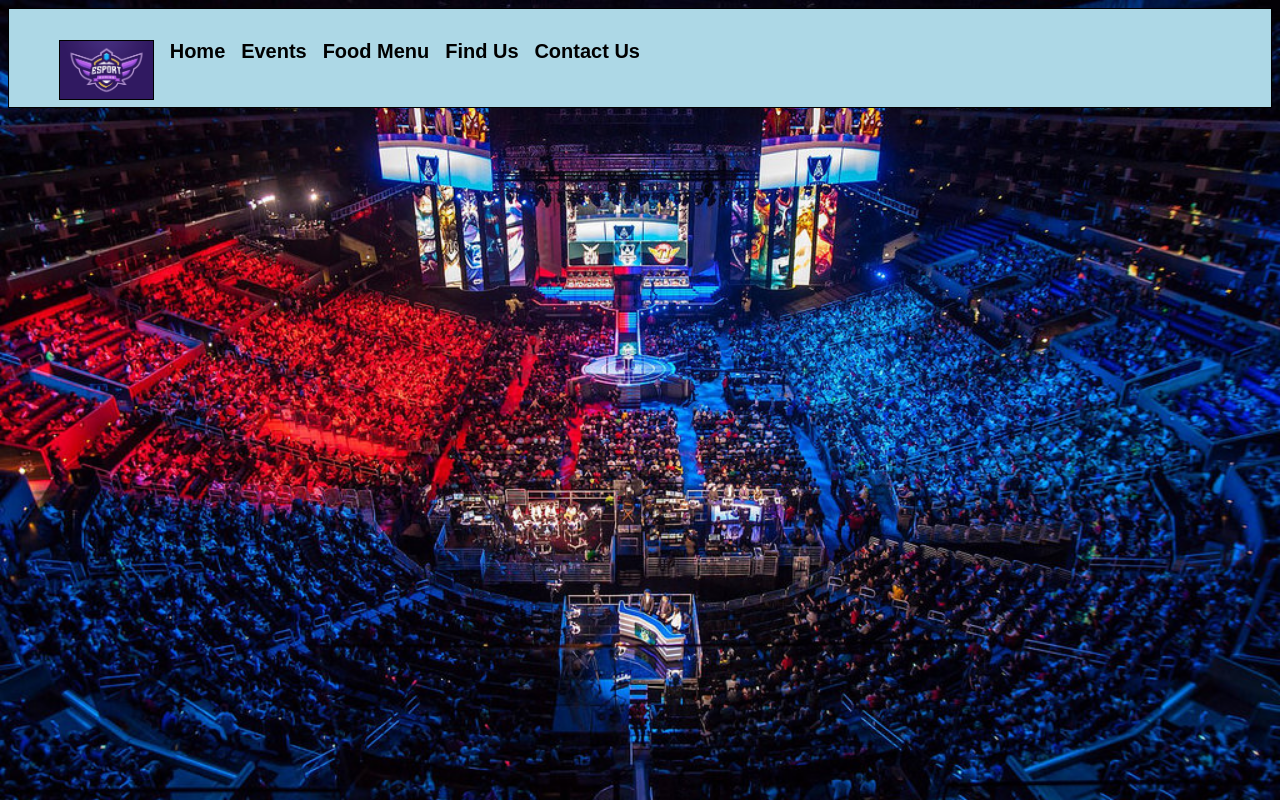
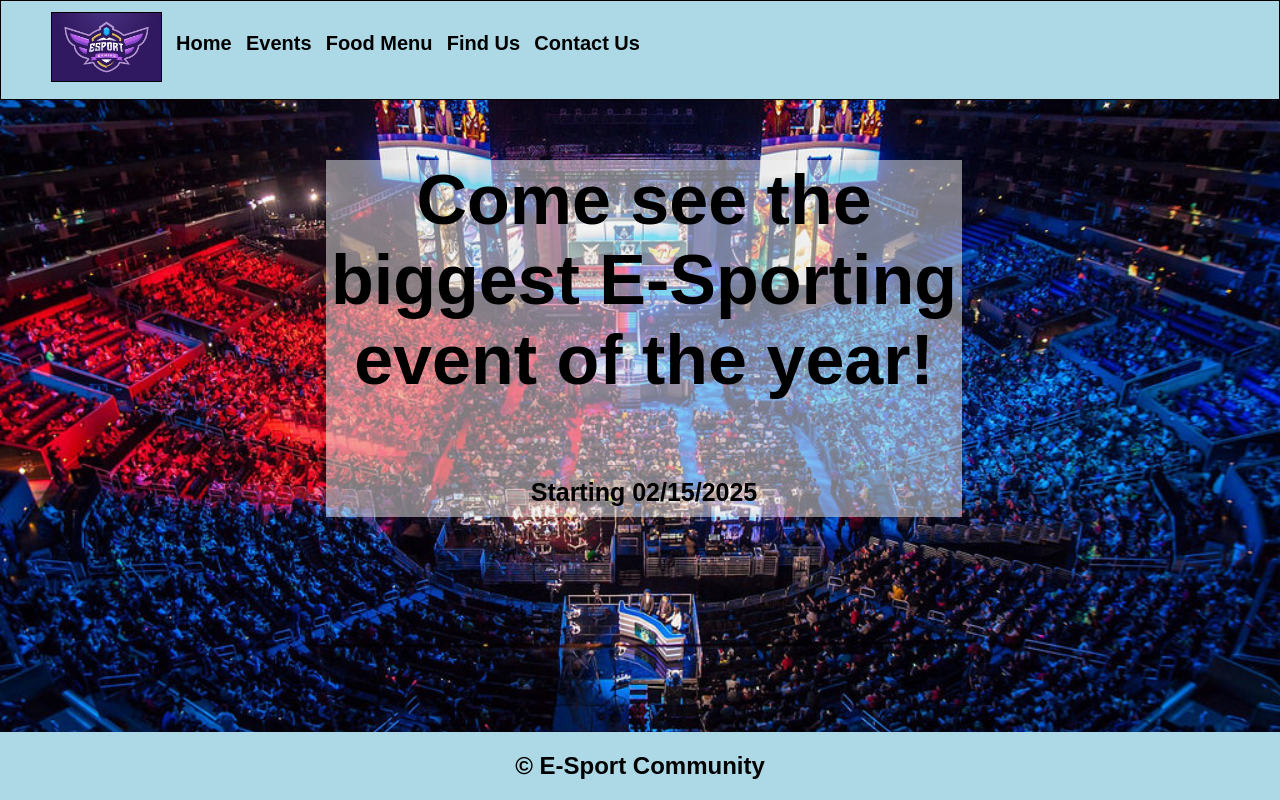
Before and after one commit to waleedo91/event_center, a plain HTML site: page index.html in a window 1280 px wide. Drawn offline with Linux system fonts and the light colour scheme.

Commit message:
Adjusted placement of mid section. Created footer

```diff
--- a/index.css
+++ b/index.css
@@ -1,24 +1,19 @@
 * {
   box-sizing: border-box;
+  font-family: sans-serif;
 }
 
 body {
   background-image: url(images/compet_esport.jpg);
   background-repeat: none;
   background-size: cover;
-}
-
-#header {
-  background-color: lightblue;
-  border: 1px solid black;
-  padding: 15px 10px;
-  height: 100px;
+  z-index: 3;
 }
 
 #nav-image {
-  height: 60px;
-  position: inherit;
-  bottom: 30px;
+  height: 70px;
+  position: relative;
+  bottom: 20px;
   border: 1px solid black;
 }
 
@@ -45,3 +40,52 @@ body {
 .nav-link:hover {
   color: blue;
 }
+
+#intro-heading {
+  background-color: rgba(240, 240, 240, 0.5);
+  width: 50%;
+  margin: 0 auto;
+}
+
+#intro {
+  z-index: 1;
+  color: black;
+  margin: 60px auto;
+  width: 100%;
+  font-size: 70px;
+  text-align: center;
+}
+
+#main-section {
+  position: fixed;
+  top: 100px;
+}
+
+#date {
+  margin: 0 auto;
+  width: 100%;
+  text-align: center;
+  padding-bottom: 10px;
+  font-size: 25px;
+}
+
+#header {
+  background-color: lightblue;
+  border: 1px solid black;
+  padding: 15px 10px;
+  height: 100px;
+  width: 100%;
+  position: fixed;
+  top: 0;
+  left: 0;
+}
+
+#footer-section {
+  position: fixed;
+  left: 0;
+  bottom: 0;
+  width: 100%;
+  background-color: lightblue;
+  color: black;
+  text-align: center;
+}
--- a/index.html
+++ b/index.html
@@ -35,7 +35,15 @@
         </ul>
       </nav>
     </header>
-    <main id="main-section"></main>
-    <footer id="footer-section"></footer>
+    <main id="main-section">
+      <div id="intro-heading">
+        <h1 id="intro">Come see the biggest E-Sporting event of the year!</h1>
+        <br />
+        <h3 id="date">Starting 02/15/2025</h3>
+      </div>
+    </main>
+    <footer id="footer-section">
+      <h2>&copy; E-Sport Community</h2>
+    </footer>
   </body>
 </html>
```
